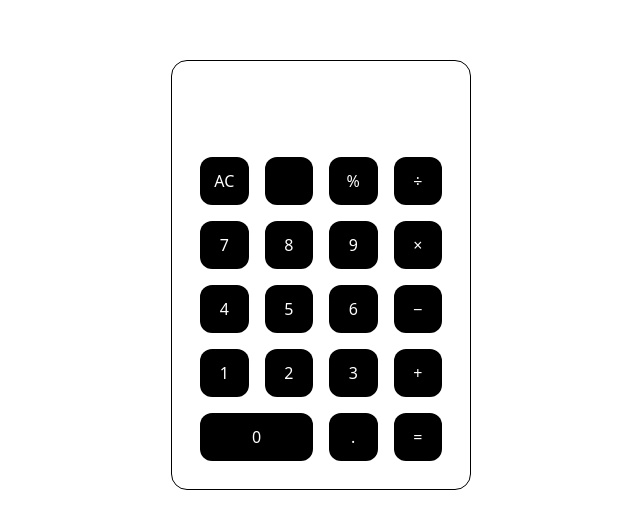
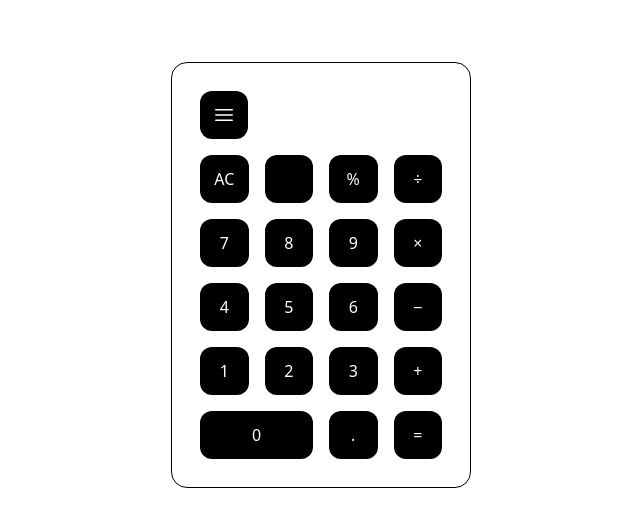
Before and after one commit to nowodev/calculator, a React (Vite) app: page / in a window 1280 px wide. Shown: the part 125-654 px from the top of the page, without its empty margins (319-959 px from the left). Built offline with nearby package versions, Linux system fonts and the light colour scheme.

Commit message:
Add history functionality

```diff
--- a/src/App.jsx
+++ b/src/App.jsx
@@ -3,16 +3,28 @@ import { useState } from "react";
 function App() {
   const [calcInput, setCalcInput] = useState("");
   const [total, setTotal] = useState("");
+  const [history, setHistory] = useState([]);
 
   function handleButton(value) {
     if (value === "AC") return handleReset();
 
     if (value === "=") {
-      let calcValue = eval(calcInput);
-      Number.isInteger(calcValue)
-        ? calcValue
-        : (calcValue = Number(calcValue).toFixed(2));
-      return setTotal(calcValue);
+      try {
+        const calcValue = eval(calcInput);
+        const formattedValue = Number.isInteger(calcValue)
+          ? calcValue
+          : Number(calcValue).toFixed(2);
+
+        setHistory((prevHistory) => [
+          ...prevHistory,
+          { id: crypto.randomUUID(), calcInput, total: formattedValue },
+        ]);
+
+        return setTotal(formattedValue);
+      } catch (error) {
+        handleReset();
+        console.error("Calculation error:", error);
+      }
     }
 
     if (total) handleReset();
@@ -27,15 +39,60 @@ function App() {
 
   return (
     <div className="h-screen max-w-[300px] flex justify-center items-center mx-auto">
-      <div className="w-full p-3 border rounded-2xl">
-        <div className="h-1/3 flex flex-col justify-end items-end p-4">
+      <div className="w-full p3 border rounded-2xl relative">
+        <div className="p-7 absolute h-full w-full">
+          <Menu history={history} />
+        </div>
+        <div className="h-1/3 flex flex-col justify-end items-end p-7">
           <p className="text-2xl/9">{calcInput || "\u00a0"}</p>
           <p className="text-5xl font-bold">{total}</p>
         </div>
-        <div className="h-2/3 p-4">
+        <div className="h-2/3 px-7 pb-7 relative">
           <KeyPad onClick={handleButton} />
         </div>
       </div>
+    </div>
+  );
+}
+
+function Menu({ history }) {
+  const [showMenu, setShowMenu] = useState(false);
+
+  return (
+    <div>
+      <Button onClick={() => setShowMenu(!showMenu)}>
+        <svg
+          xmlns="http://www.w3.org/2000/svg"
+          fill="none"
+          viewBox="0 0 24 24"
+          strokeWidth="1.5"
+          stroke="currentColor"
+          className="size-6"
+        >
+          <path
+            strokeLinecap="round"
+            strokeLinejoin="round"
+            d="M3.75 6.75h16.5M3.75 12h16.5m-16.5 5.25h16.5"
+          />
+        </svg>
+      </Button>
+
+      {showMenu && (
+        <div className="w-full absolute bg-white border-t p-7 rounded-t-xl bottom-0 left-0 z-50">
+          {history.length === 0 ? (
+            "Nothing to see here"
+          ) : (
+            <>
+              {history.map((item) => (
+                <div className="border-b" key={item.id}>
+                  <p>{item.calcInput}</p>
+                  <h6 className="font-bold text-lg -mt-2">{item.total}</h6>
+                </div>
+              ))}
+            </>
+          )}
+        </div>
+      )}
     </div>
   );
 }
@@ -69,23 +126,23 @@ function KeyPad({ onClick }) {
         <Button
           onClick={onClick}
           value={key.value}
-          text={key.name}
+          styles={key.name === "0" ? "col-span-2" : ""}
           key={key.name}
-        />
+        >
+          {key.name}
+        </Button>
       ))}
     </div>
   );
 }
 
-function Button({ value, text, onClick }) {
+function Button({ value, styles, onClick, children }) {
   return (
     <button
-      className={`bg-black p-3 rounded-xl text-white font-medium cursor-pointer ${
-        text === "0" ? "col-span-2" : ""
-      } `}
+      className={`bg-black p-3 rounded-xl text-white font-medium cursor-pointer ${styles}`}
       onClick={() => onClick(value)}
     >
-      {text}
+      {children}
     </button>
   );
 }
```
